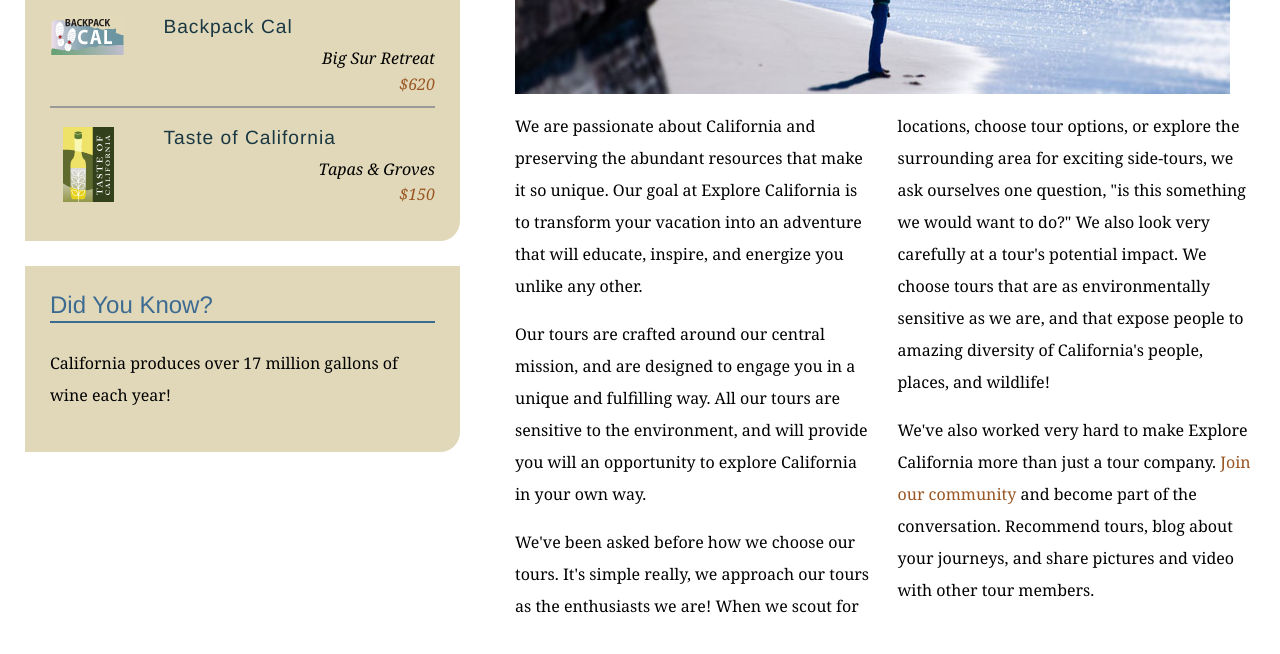
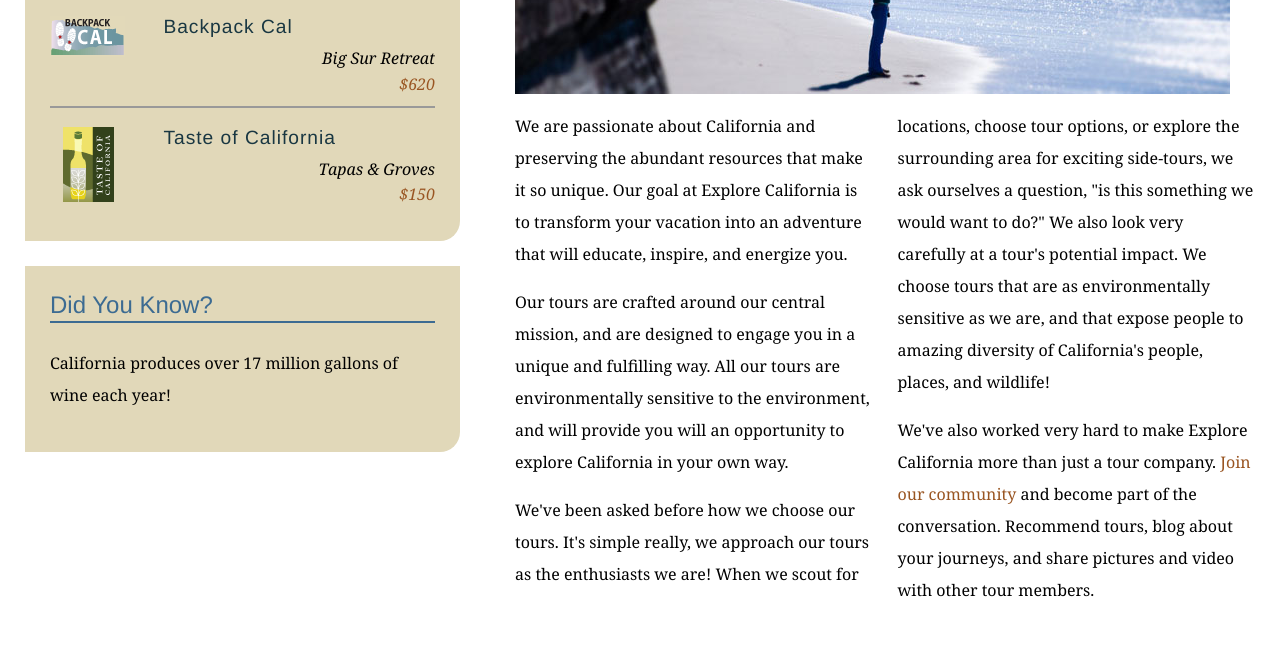
Before and after one commit to Gigundo/explore_california, a plain HTML site: page mission.html in a window 1280 px wide. Shown: the part 590-1244 px from the top of the page. Drawn offline with Linux system fonts and the light colour scheme.

Commit message:
Text edits on mission page

```diff
--- a/mission.html
+++ b/mission.html
@@ -62,9 +62,9 @@
           <h1>Who we are</h1>
           <img src="assets/images/mission_look.jpg" alt="Looking out at the Pacific" class="articleImage" />
           <div class="multiCol">
-            <p>We are passionate about California and preserving the abundant resources that make it so unique. Our goal at Explore California is to transform your vacation into an adventure that will educate, inspire, and energize you unlike any other.</p>
-            <p>Our tours are crafted around our central mission, and are designed to engage you in a unique and fulfilling way. All our tours are sensitive to the environment, and will provide you will an opportunity to explore California in your own way.</p>
-            <p>We've been asked before how we choose our tours. It's simple really, we approach our tours as the enthusiasts we are! When we scout for locations, choose tour options, or explore the surrounding area for exciting side-tours, we ask ourselves one question, &quot;is this something we would want to do?&quot; We also look very carefully at a tour's potential impact. We choose tours that are as environmentally sensitive as we are, and that expose people to amazing diversity of California's people, places, and wildlife!</p>
+            <p>We are passionate about California and preserving the abundant resources that make it so unique. Our goal at Explore California is to transform your vacation into an adventure that will educate, inspire, and energize you.</p>
+            <p>Our tours are crafted around our central mission, and are designed to engage you in a unique and fulfilling way. All our tours are environmentally sensitive to the environment, and will provide you will an opportunity to explore California in your own way.</p>
+            <p>We've been asked before how we choose our tours. It's simple really, we approach our tours as the enthusiasts we are! When we scout for locations, choose tour options, or explore the surrounding area for exciting side-tours, we ask ourselves a question, &quot;is this something we would want to do?&quot; We also look very carefully at a tour's potential impact. We choose tours that are as environmentally sensitive as we are, and that expose people to amazing diversity of California's people, places, and wildlife!</p>
             <p>We've also worked very hard to make Explore California more than just a tour company. <a href="explorers/join.html">Join our community</a> and become part of the conversation. Recommend tours, blog about your journeys, and share pictures and video with other tour members.</p>
           </div>
         </div>
```
